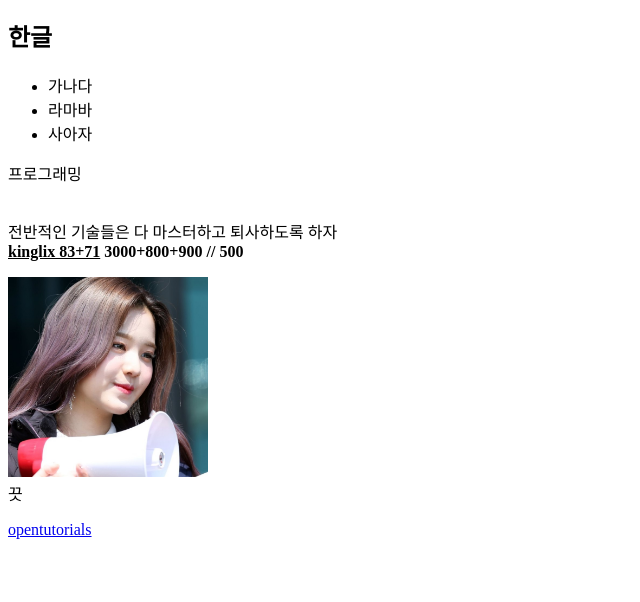
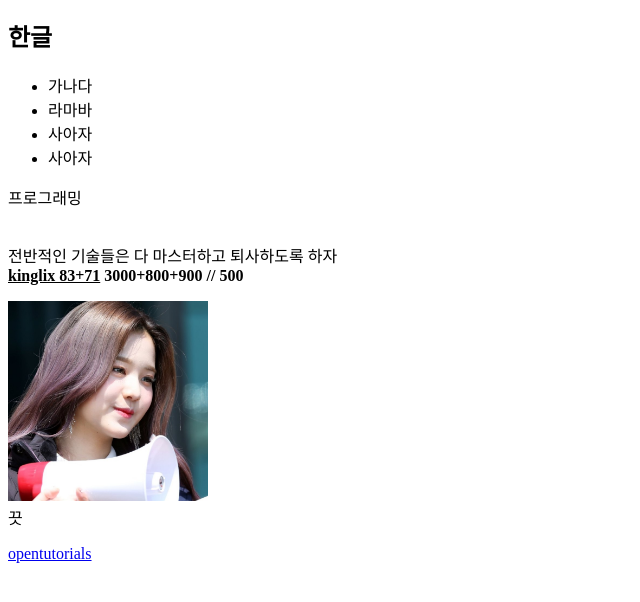
Before and after one commit to kinglixx/Web1, a plain HTML site: page 1.html in a window 1280 px wide. Shown: the part 136-738 px from the top of the page, without its empty margins (0-640 px from the left). Drawn offline with Linux system fonts and the light colour scheme.

Commit message:
Update 1.html
1.html 추가

```diff
--- a/1.html
+++ b/1.html
@@ -20,6 +20,7 @@
   <li>가나다</li>
   <li>라마바</li>
   <li>사아자</li>
+  <li>사아자</li>
 </ul>
 
 <h>프로그래밍</h><br><br>
```
